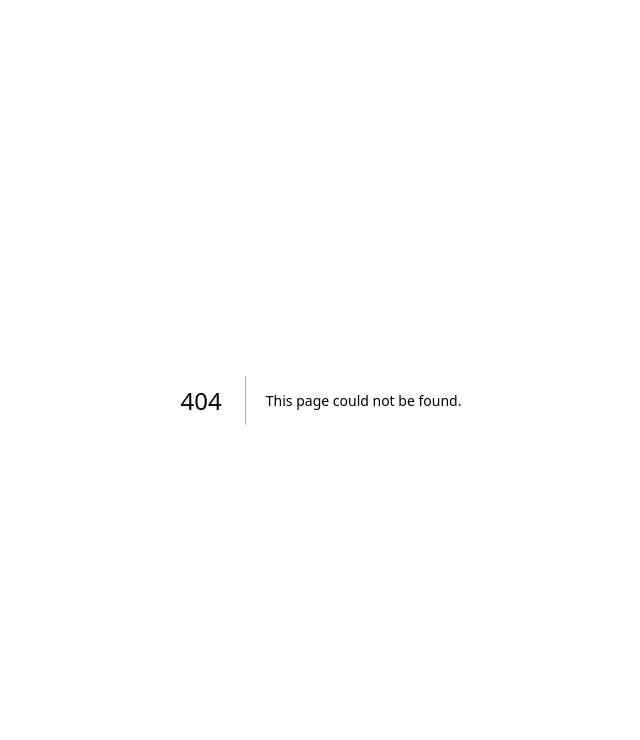
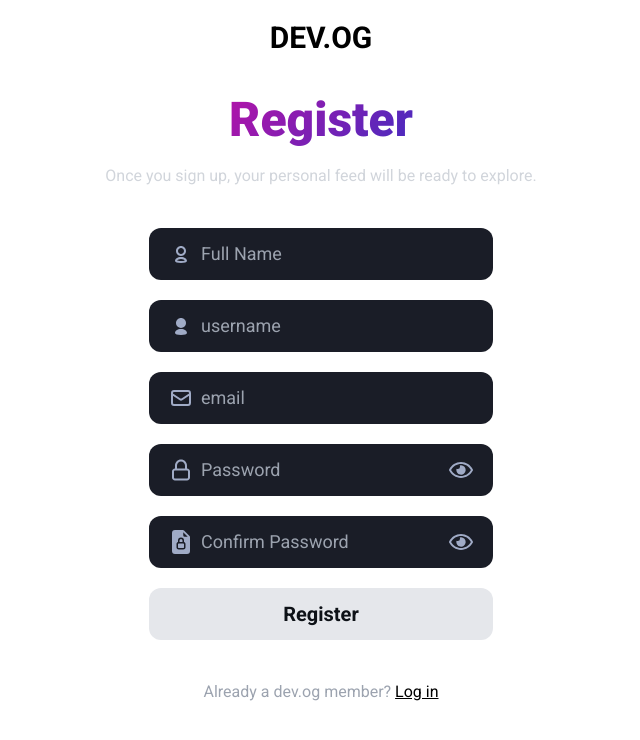
Before and after one commit to rachit-bharadwaj/devog, a Next.js app: page /register in a window 1280 px wide. Before the commit this address had no page. Shown: the top 740 px of the page, without its empty margins (319-959 px from the left). Built offline with nearby package versions, Linux system fonts and the light colour scheme.

Commit message:
register page frontend done

```diff
--- /dev/null
+++ b/app/(auth)/login/page.tsx
@@ -0,0 +1,9 @@
+
+
+const LoginPage = () => {
+  return (
+    <div>LoginPage</div>
+  )
+}
+
+export default LoginPage
--- /dev/null
+++ b/app/(auth)/register/page.tsx
@@ -0,0 +1,31 @@
+import Link from "next/link";
+
+import { RegisterForm } from "@/components/auth";
+
+const RegisterPage = () => {
+  return (
+    <div className="flex flex-col p-5 items-center justify-center text-center gap-5">
+      <Link href="/" className="text-3xl font-bold uppercase">
+        Dev.og
+      </Link>
+
+      <div className="flex flex-col">
+        <p className="text-5xl font-extrabold text-gradient p-5">Register</p>
+        <p className="text-gray-300">
+          Once you sign up, your personal feed will be ready to explore.
+        </p>
+      </div>
+
+      <RegisterForm />
+
+      <div className="flex">
+        <p className="text-gray-400">Already a dev.og member?</p>&nbsp;
+        <Link href="/login" className="underline">
+          Log in
+        </Link>
+      </div>
+    </div>
+  );
+};
+
+export default RegisterPage;
--- /dev/null
+++ b/app/api/auth/register/route.ts
@@ -0,0 +1,6 @@
+import { type NextRequest, NextResponse } from "next/server";
+
+export const POST = async (request: NextRequest) => {
+  const reqBody = await request.json();
+
+};
--- a/app/welcome/page.tsx
+++ b/app/welcome/page.tsx
@@ -1,10 +1,27 @@
 import Link from "next/link";
+
+import { FaLongArrowAltRight } from "react-icons/fa";
 
 const WelcomePage = () => {
   return (
-    <div className="dark:bg-gradient-welcome-dark h-screen">
-      <Link href="/">Dev.og</Link>
+    <div className="dark:bg-gradient-welcome-dark h-screen flex justify-center items-center flex-col text-center gap-10 p-10">
+      <Link href="/" className="text-3xl font-bold uppercase">
+        Dev.og
+      </Link>
+
       <p className="text-gradient text-5xl font-[900]">Lets jump back in!</p>
+
+      <p className="text-gray-300">
+        Please resume onboarding to unlock the entire feature suite of Devog.
+        The magic awaits inside! ✨
+      </p>
+
+      <Link
+        href="/login"
+        className="flex gap-3 items-center text-xl bg-gray-100 text-dark py-3 px-14 rounded-xl font-bold"
+      >
+        Continue <FaLongArrowAltRight />
+      </Link>
     </div>
   );
 };
--- /dev/null
+++ b/components/auth/RegisterForm.tsx
@@ -0,0 +1,92 @@
+"use client";
+
+import { useState } from "react";
+
+// icons
+import { HiOutlineMail } from "react-icons/hi";
+import { TiUser, TiUserOutline } from "react-icons/ti";
+import { CgLock } from "react-icons/cg";
+import { BsFillFileEarmarkLockFill } from "react-icons/bs";
+import { FaEyeSlash, FaRegEye } from "react-icons/fa";
+
+const RegisterForm = () => {
+  const [showPassword, setShowPassword] = useState(false);
+  const [showConfirmPassword, setShowConfirmPassword] = useState(false);
+
+  return (
+    <form className="text-gray-light max-w-sm w-full p-5 flex flex-col gap-5">
+      <div className="bg-dark-form flex items-center gap-2 rounded-xl py-3 px-5">
+        <TiUserOutline className="text-2xl" />
+        <input
+          type="text"
+          name="name"
+          placeholder="full name"
+          className="bg-transparent flex-1 outline-none text-lg capitalize"
+        />
+      </div>
+
+      <div className="bg-dark-form flex items-center gap-2 rounded-xl py-3 px-5">
+        <TiUser className="text-2xl" />
+        <input
+          type="text"
+          name="userName"
+          placeholder="username"
+          className="bg-transparent flex-1 outline-none text-lg lowercase"
+        />
+      </div>
+
+      <div className="bg-dark-form flex items-center gap-2 rounded-xl py-3 px-5">
+        <HiOutlineMail className="text-2xl" />
+        <input
+          type="email"
+          name="email"
+          placeholder="Email"
+          className="bg-transparent flex-1 outline-none text-lg lowercase"
+        />
+      </div>
+
+      <div className="bg-dark-form flex items-center gap-2 rounded-xl py-3 px-5">
+        <CgLock className="text-2xl" />
+        <input
+          type={showPassword ? "text" : "password"}
+          name="password"
+          placeholder="Password"
+          className="bg-transparent flex-1 outline-none text-lg"
+        />
+        <button type="button" onClick={() => setShowPassword(!showPassword)}>
+          {showPassword ? (
+            <FaEyeSlash className="text-2xl" />
+          ) : (
+            <FaRegEye className="text-2xl" />
+          )}
+        </button>
+      </div>
+
+      <div className="bg-dark-form flex items-center gap-2 rounded-xl py-3 px-5">
+        <BsFillFileEarmarkLockFill className="text-2xl" />
+        <input
+          type={showConfirmPassword ? "text" : "password"}
+          name="confirmPassword"
+          placeholder="Confirm Password"
+          className="bg-transparent flex-1 outline-none text-lg"
+        />
+        <button
+          type="button"
+          onClick={() => setShowConfirmPassword(!showConfirmPassword)}
+        >
+          {showConfirmPassword ? (
+            <FaEyeSlash className="text-2xl" />
+          ) : (
+            <FaRegEye className="text-2xl" />
+          )}
+        </button>
+      </div>
+
+      <button className="bg-gray-200 text-xl font-bold py-3 rounded-xl text-dark">
+        Register
+      </button>
+    </form>
+  );
+};
+
+export default RegisterForm;
--- /dev/null
+++ b/components/auth/index.ts
@@ -0,0 +1 @@
+export {default as RegisterForm} from './RegisterForm';
--- a/package.json
+++ b/package.json
@@ -13,6 +13,7 @@
     "class-variance-authority": "^0.7.0",
     "clsx": "^2.0.0",
     "lucide-react": "^0.299.0",
+    "mongoose": "^8.0.3",
     "next": "14.0.4",
     "next-themes": "^0.2.1",
     "react": "^18",
--- a/tailwind.config.ts
+++ b/tailwind.config.ts
@@ -51,7 +51,9 @@
           foreground: "hsl(var(--card-foreground))",
         },
 
-        dark: "#0e1217"
+        dark: "#0e1217",
+        "dark-form": "#1a1d27",
+        "gray-light": "#a0abc6"
       },
       borderRadius: {
         lg: "var(--radius)",
```
Also changed, not shown: database/connection/mongoose.ts (added, +26 -0 lines), database/models/Blog.schema.ts (added, +22 -0 lines), database/models/User.schema.ts (added, +46 -0 lines), 1 other file (tests, documents, lock files or other folders).
